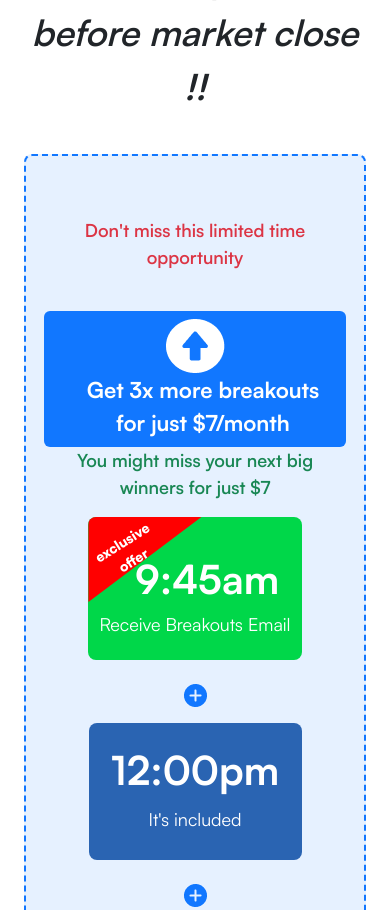
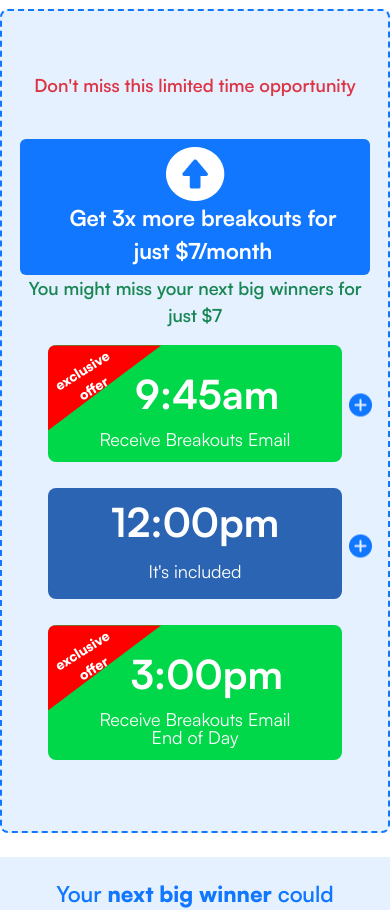
Before and after one commit to EishaTab/funnelDesign, a plain HTML site: page index.html in a window 390 px wide. Shown: the part 1146-2056 px from the top of the page. Drawn offline with Linux system fonts and the light colour scheme.

Commit message:
responsive

```diff
--- a/assets/css/congrats.css
+++ b/assets/css/congrats.css
@@ -2,10 +2,18 @@
     --bg_blue_main: #1177FF
 }
 
+* {
+    /* max-width: 100vw;  */
+}
+
 .bt_main {
-    width: 100vw;
+    width: 100%;
     background-image: url('../images/bt.png');
     height: 50px;
+}
+
+.m-w-fit {
+    min-width: fit-content;
 }
 
 .p_main {
@@ -50,6 +58,10 @@
     font-size: 32px;
 }
 
+.timer {
+    /* max-width: 70vw; */
+}
+
 .checklist {
     padding: 36px 38px;
 }
@@ -73,9 +85,7 @@
 
 .timer::after {
     left: calc(100%);
-    /* Adjust the distance from the right edge */
     transform: translateY(-50%) rotateY(180deg);
-    /* Flip horizontally */
 }
 
 .break_text {
@@ -97,6 +107,10 @@
     padding: 61px 18px;
 }
 
+.timer_Cards {
+    min-width: 80vw;
+}
+
 .timer_Cards .card {
     color: white;
     padding: 27px 11px;
@@ -105,18 +119,27 @@
     border: none;
     min-height: 233px;
     min-height: 233px;
+    position: relative;
+    min-width: fit-content;
+    width: 100%;
+    margin-bottom: 10px;
 }
-/* .timer_Cards .card:not(:last-child)::after{
-   background-color: url('../images/plus.png');
-   content: "";
-   background-size: contain;
-   width: 40px;
-   height:40px;
-   position: absolute;
-   top: 50%;
-   transform: translateY(-50%);
-   background-repeat: no-repeat;
-} */
+
+.card1::after,
+.card2::after {
+    background-image: url('../images/plus.png');
+    content: "";
+    background-size: contain;
+    width: 23px;
+    height: 23px;
+    position: absolute;
+    top: calc(50% - 12px);
+    right: -14px;
+
+    transform: translateY(50%);
+    background-repeat: no-repeat;
+}
+
 .card_green {
     background: #00D749;
     position: relative;
@@ -166,7 +189,8 @@
     background-image: url('../images/bg-chart.png');
     background-size: cover;
     background-position: center;
-    width: 100vw;
+    width: 100%;
+    max-width: 100vw;
     height: 100%;
     position: relative;
     overflow: hidden;
@@ -180,6 +204,7 @@
     top: 0;
     left: 0;
     width: 100%;
+    max-width: 100vw;
     height: 100%;
     z-index: 1;
 }
@@ -198,7 +223,7 @@
 
 .bg-light-bottom {
     background: #EFEFEF;
-    width: 100vw;
+    /* width: 100vw; */
     height: 100%;
     position: relative;
     overflow: hidden;
@@ -231,19 +256,14 @@
     margin-bottom: 16px;
 }
 
-@media (max-width: 999px) {
+@media (max-width: 992px) {
 
     .congrats_text,
     .fs-64 {
         font-size: 48px;
     }
 
-    /* .timer::before,
-    .timer::after {
-        display: none;
-    } */
     .timer {
-
         padding: 14px 20px;
         width: 70%;
     }
@@ -253,8 +273,19 @@
         width: 80px;
         height: 170px;
     }
+
     .timer::before {
         left: -100px;
+    }
+
+    .timer_Cards .card {
+        min-height: auto;
+        padding: 14px 20px;
+    }
+
+    .card1::after,
+    .card2::after {
+        top: 29%;
     }
 
     .timer_count {
@@ -264,31 +295,34 @@
     .timer_text {
         font-size: 18px;
     }
+
     .upgrade {
         font-size: 22px;
     }
+
     .break_text {
         font-size: 22px;
     }
+
 }
-@media (max-width: 810px) {
 
-    .timer_Cards .card {
-        min-height: fit-content;
-        min-width: 213px
-    }
-}
 @media (max-width: 500px) {
 
     .timer::before,
     .timer::after {
         display: none;
     }
+
     .timer {
-
         padding: 14px 20px;
         width: 100%;
     }
+
+    .timer_Cards {
+        max-width: 98vw;
+        margin: auto;
+    }
+
     .timer_Cards .card {
         min-height: fit-content;
 
--- a/index.html
+++ b/index.html
@@ -15,55 +15,58 @@
     <!-- --------------------->
     <div class="bt_main"> </div>
     <div class="p_main text-center">
-        <div class=" flex-column d-flex gap_24  align-items-center justify-content-between px-4">
-            <h1 class=" fw-bolder mb-0 ms-2 congrats_text"><span class="text-main">Congrats</span> !! You're in 🎉</h1>
+        <div class=" flex-column d-flex gap_24  align-items-center justify-content-between px-0">
+            <h1 class=" fw-bolder mb-0 congrats_text px-2 px-md-3"><span class="text-main ">Congrats</span> !! You're in 🎉</h1>
             <img src="/assets/images/arrow_down.png" />
-            <h1 class="mb-0  fw-bolder mt-4 color_blue fs-64">Here's What You Have To Do Next</h1>
+            <h1 class="mb-0  fw-bolder mt-4 color_blue fs-64 px-2 px-md-3">Here's What You Have To Do Next</h1>
             <div class="timer">
                 <p class="timer_count mb-0 fw-bolder">12:00 pm </p>
                 <p class="timer_text mb-0">Every Day At 12:00pm EST You'll Receive A Breakouts Email</p>
             </div>
-            <p class="timer_text">
+            <p class="timer_text px-2 px-md-3">
                 While you wait for your 12:00PM breakout alerts, we <br /> have an
                 <span class="color_blue">
                     exclusive offer
                 </span> for you.
             </p>
             <div>
-                <p class="color_blue upgrade  fw-bolder">
+                <p class="color_blue upgrade  fw-bolder px-2 px-md-3">
                     Upgrade your plan now for a limited <br /> time... And get breakouts right
                 </p>
-                <p class="after_text  fst-italic fw-semibold">
+                <p class="after_text  fst-italic fw-semibold px-2 px-md-3">
                     after the open and before market close !!
                 </p>
             </div>
             <div class="  d-flex  flex-column  align-items-center justify-content-center opp">
-                <p class=" text-danger fw-semibold timer_text">Don't miss this limited time opportunity</p>
+                <p class=" text-danger fw-semibold timer_text px-2 px-md-3">Don't miss this limited time opportunity</p>
                 <div class="bg-main rounded-2 mt-4 p-2 px-3 d-flex align-items-center banner__form">
                     <img src="../assets/images/arrow_up.png" />
-                    <div class="text-white break_text  ms-3  fw-bold">
+                    <div class="text-white break_text  ms-3  fw-bold px-2 px-md-3">
                         Get 3x more breakouts for just $7/month
                     </div>
                 </div>
-                <p class=" text-success fw-semibold timer_text">You might miss your next big winners for just $7</p>
+                <p class=" text-success fw-semibold timer_text px-2 px-md-3">You might miss your next big winners for just $7</p>
                 <!--  -->
-                <div class="timer_Cards row justify-content-center align-items-center ">
-                    <div class="col-12 col-lg-4 mb-3 mb-md-0 d-flex flex-column flex-lg-row align-items-center gap-4">
+                <div
+                    class="timer_Cards row  gap-lg-0 flex-lg-nowrap justify-content-center align-items-center container-fluid ">
+                    <div
+                        class="col-12 col-md-6 col-lg-4 mb-3 mb-md-0 d-flex px-3 flex-column flex-lg-row align-items-center gap-4 card1 position-relative">
                         <div class="card card_green text-center">
                             <p class="timer_count fw-bolder">9:45am</p>
                             <p class="timer_text mb-0">Receive Breakouts Email</p>
                             <span>exclusive <br /> offer</span>
                         </div>
-                        <img src="../assets/images/plus.png" />
+                        <!-- <img src="../assets/images/plus.png" /> -->
                     </div>
-                    <div class="col-12 col-lg-4 mb-3 mb-md-0 d-flex  flex-column flex-lg-row align-items-center gap-4">
+                    <div
+                        class="col-12 col-md-6  col-lg-4 mb-3 mb-md-0 d-flex m-w-fit px-3  flex-column flex-lg-row align-items-center gap-4 card2 position-relative">
                         <div class="card card_included text-center">
                             <p class="timer_count fw-bolder">12:00pm</p>
                             <p class="timer_text mb-0">It's included</p>
                         </div>
-                        <img src="../assets/images/plus.png" />
+                        <!-- <img src="../assets/images/plus.png" /> -->
                     </div>
-                    <div class="col-12 col-lg-4">
+                    <div class="col-12 col-md-6  col-lg-4 px-3 ">
                         <div class="card card_green text-center">
                             <p class="timer_count fw-bolder">3:00pm</p>
                             <p class="timer_text mb-0">Receive Breakouts Email <br /> End of Day</p>
@@ -138,7 +141,7 @@
                                             aria-describedby="emailHelp">
                                     </div>
                                 </div>
-                                <div class="row">
+                                <div class="row align-items-end">
                                     <div class="col-12 col-md-4 text-start">
                                         <select class="form-control mb-3" id="month">
                                             <option value="" disabled selected>Month</option>
@@ -157,6 +160,8 @@
                                         </select>
                                     </div>
                                     <div class="col-12 col-md-4 text-start">
+
+                                        <label for="year" class=" fw-bold">Expiry Year*</label>
                                         <select class="form-control mb-3" id="year">
                                             <option value="" disabled selected>Expiry year</option>
                                             <!-- Add the range of years as per your requirement -->
@@ -195,7 +200,7 @@
                     </div>
                 </div>
                 <!--  -->
-                <div class="row discover">
+                <div class="row container-fluid discover">
                     <div class="col-12 col-lg-9 text-start px-3 ">
                         <form>
                             <div class="mb-0 form-check">
@@ -221,7 +226,7 @@
                 </div>
                 <!--  -->
                 <div class="bg-main rounded-2 mt-4 p-2 px-3 d-flex align-items-center banner__form">
-                    <img src="../assets/images/arrow_up.png"/>
+                    <img src="../assets/images/arrow_up.png" />
                     <div class="text-white break_text  ms-3  fw-bold">
                         Get 3x more breakouts for just $7/month
                     </div>
```
